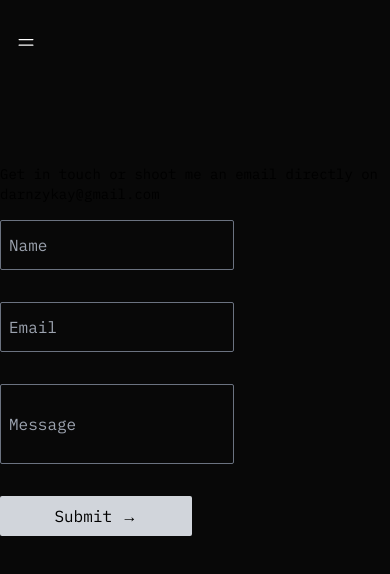
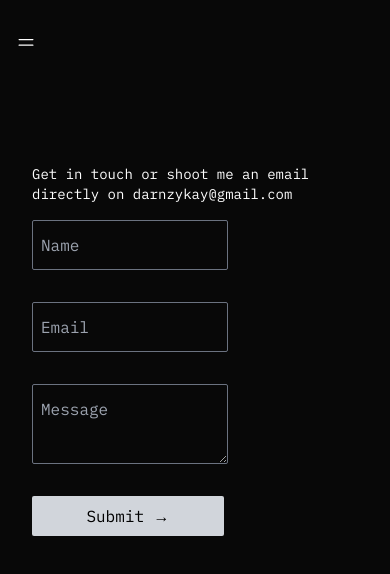
Before and after one commit to daniel-akinyemi/octane-portfolio-os, a Next.js app: page /getintouch in a window 390 px wide. Shown: the top 574 px of the page. Built offline with nearby package versions, Linux system fonts and the light colour scheme.

Commit message:
mobile responsiveness updated

```diff
--- a/components/Navbar.tsx
+++ b/components/Navbar.tsx
@@ -71,6 +71,7 @@ const Navbar = () => {
         onClick={handleNav}
         >
           Home
+
         </Link>
         <Link href="/about" className={`hovercode`}
         onClick={handleNav}
--- a/components/ProjectCard.tsx
+++ b/components/ProjectCard.tsx
@@ -9,7 +9,7 @@ type ProjectProps = {
 const ProjectCard = (props: ProjectProps) => {
   return (
     <div>
-        <div className="bg-gray-200 h-80 w-72 rounded-md cursor-pointer px-4 mx-6 mb-12">
+        <div className="bg-gray-200 h-80 w-72 rounded-md cursor-pointer px-4 mx-auto mb-12">
               <p className="font-semibold text-lg pt-[60%]">{props.projectName}</p>
               <p className="text-md">{props.projectSummary}</p>
               <div className="flex pt-2">
--- a/src/app/about/page.tsx
+++ b/src/app/about/page.tsx
@@ -7,8 +7,8 @@ import {motion} from 'framer-motion'
 const page = () => {
   return (
 
-    <div className="wrapper max-w-5xl mx-auto">
-      <div className="flex">
+    <div className="max-w-5xl mx-auto">
+      <div className=" flex flex-col md:flex-row mx-auto items-center md:items-start justify-center">
       <motion.div
       initial={{opacity:0}}
       animate={{opacity:1}}
@@ -50,7 +50,7 @@ const page = () => {
           <Image
             src={Photo}
             alt="A photo of a developer"
-            className="h-64 w-64 rounded-sm border border-gray-600 p-1"
+            className="h-64 w-64 rounded-sm border border-gray-600 p-1 mb-10"
           />
         </div>
         </motion.div>
--- a/src/app/blog/page.tsx
+++ b/src/app/blog/page.tsx
@@ -1,8 +1,8 @@
 const page = () => {
   return (
     <div>
-      <div className="max-w-5xl mx-auto flex justify-center py-48 text-5xl text-gray-300 font-bold">
-        Coming Soon 🥳🎉
+      <div className="max-w-5xl mx-auto flex justify-center py-48 text-4xl text-gray-300 font-bold">
+        Coming Soon ✈️
       </div>
     </div>
   )
--- a/src/app/casestudies/page.tsx
+++ b/src/app/casestudies/page.tsx
@@ -2,8 +2,8 @@ import ProjectCard from "../../../components/ProjectCard"
 
 const page = () => {
   return (
-    <div className="scrollbar-thin scrollbar-thumb-red-500 scrollbar-track-slate-700">
-      <div className="max-w-5xl mx-auto py-20 grid grid-cols-3 ">
+    <div className="scrollbar-thin scrollbar-thumb-red-500 scrollbar-track-slate-700 mx-auto">
+      <div className="max-w-5xl mx-auto py-20 grid sm:grid-cols-2 grid-cols-1 lg:grid-cols-3">
             <ProjectCard projectName="Octane Portfolio OS" projectSummary="Modern developer portfolio website" techCard1="React" techCard2="Tailwind CSS" techCard3="Javascript"/>
             <ProjectCard projectName="Souqify" projectSummary="Your plug for house finishing products" techCard1="Liquid" techCard2="Javascript" techCard3="CSS/SCSS"/>
             <ProjectCard projectName="Chat GPT Clone 1.1" projectSummary="I created a clone of the popular AI chatbot" techCard1="NextJS" techCard2="Tailwind CSS" techCard3="Vercel"/>
--- a/src/app/getintouch/page.tsx
+++ b/src/app/getintouch/page.tsx
@@ -1,25 +1,34 @@
 const page = () => {
   return (
-    <section className="max-w-5xl mx-auto py-20 space-y-4">
-      <div className="text-sm">Get in touch or shoot me an email directly on darnzykay@gmail.com</div>
+    <section className="max-w-4xl mx-auto py-20 space-y-4 px-8">
+      <div className="text-sm text-white">Get in touch or shoot me an email directly on darnzykay@gmail.com</div>
       <form
+      action="https://formsubmit.co/darnzykay@gmail.com" method="POST"
       className="grid grid-cols-1 space-y-8 w-3/5"
       // onSubmit={}
       >
         <input type='text'
+        required
         placeholder="Name"
+        name="name"
         className="bg-[#080808] text-white px-2 rounded-sm py-3 outline-1 border border-gray-500"
         />
         <input type="email"
+        required
         placeholder="Email"
+        name="email"
         className="bg-[#080808] px-2 text-white rounded-sm py-3 outline-1 border border-gray-500"
 
         />
-        <input type='text'
-        className="bg-[#080808] px-2 text-white rounded-sm py-3 h-20 outline-1 border border-gray-500"
+        <textarea name='text' cols={20} rows={4}
+        required
+        className="bg-[#080808] scrollbar-thin px-2 text-white rounded-sm py-3 h-20 outline-1 border border-gray-500"
         placeholder="Message"
+
         />
-        <button className="bg-gray-300 w-48 py-2 rounded-sm hover:bg-gray-100 transition-all duration-200">Submit &rarr;</button>
+        <input type="hidden" name="_captcha" value="false"></input>
+        <input type="hidden" name="_next" value="https://danielakinyemi.vercel.app/getintouch"></input>
+        <button className="bg-gray-300 w-48 py-2 rounded-sm hover:bg-gray-100 transition-all duration-200"><a href="" type="submit">Submit </a>&rarr;</button>
       </form>
     </section>
   )
```
